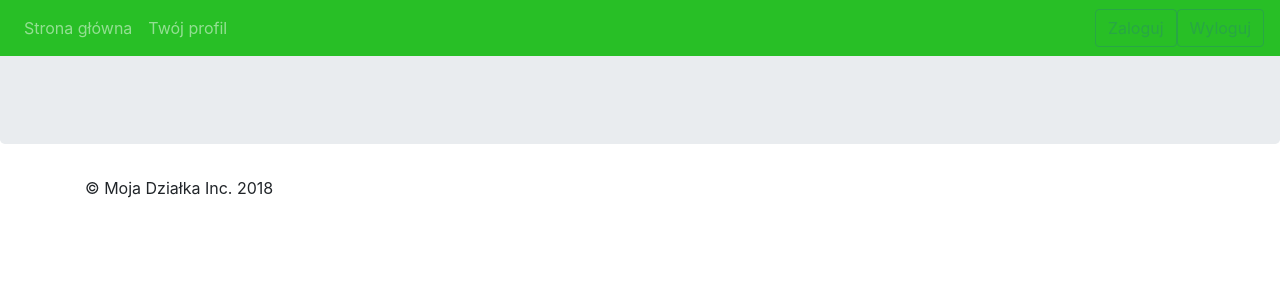
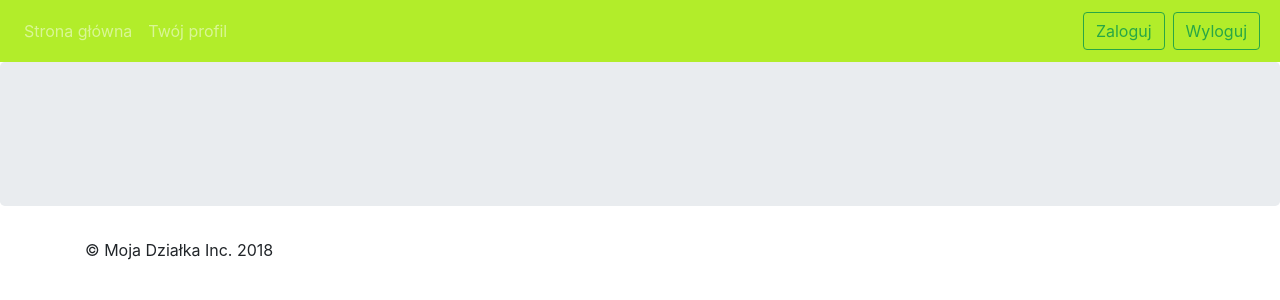
Before and after one commit to golinskis/projektSDA, a Symfony app: template Moja_dzialka/templates/comment/index.html.twig in a window 1280 px wide. Shown: the top 300 px of the page. Run offline with Twig, Linux system fonts and the light colour scheme; the template is opened without the code that fills it, so the values that code supplies are empty; some libraries are stand-ins or nearby versions.

Commit message:
edycja głównego stylu strony

```diff
--- a/Moja_dzialka/templates/bundles/FOSUserBundle/base.html.twig
+++ b/Moja_dzialka/templates/bundles/FOSUserBundle/base.html.twig
@@ -11,7 +11,7 @@
 
     <title>
       {% block title %}
-        Test Application
+        Moja Działka
       {% endblock %}
     </title>
 
@@ -20,23 +20,20 @@
   </head>
 
   <body>
-    <nav class="navbar navbar-expand-md navbar-dark fixed-top" style="background-color: #28bf26;">
-      <button class="navbar-toggler" type="button" data-toggle="collapse" data-target="#navbarNav" aria-controls="navbarNav" aria-expanded="false" aria-label="Toggle navigation">
-        <span class="navbar-toggler-icon"></span>
-      </button>
-      <div class="collapse navbar-collapse" id="navbarNav">
+    <nav class="navbar navbar-expand-lg navbar-dark" style="background-color: #b2ed2a;">
+      <div class="navbar-collapse" id="navbarNav">
         <ul class="navbar-nav mr-auto">
           <li class="nav-item">
-            <a class="nav-link" href="http://127.0.0.1:8000/">Strona główna<span class="sr-only">(current)</span></a>
+            <a class="nav-link" href="http://127.0.0.1:8000/"><bold>Strona główna</bold><span class="sr-only">(current)</span></a>
           </li>
           <li class="nav-item">
             <a class="nav-link" href="http://127.0.0.1:8000/profile">Twój profil</a>
           </li>
         </ul>
-        <a class="btn btn-outline-success" href="http://127.0.0.1:8000/login" role:"button">Zaloguj</a>
-        <a class="btn btn-outline-success" href="http://127.0.0.1:8000/logout" role:"button">Wyloguj</a>
-      </nav>
-    </div>
+        <a class="btn btn-outline-success m-1" href="http://127.0.0.1:8000/login" role:"button" >Zaloguj</a>
+        <a class="btn btn-outline-success m-1" href="http://127.0.0.1:8000/logout" role:"button">Wyloguj</a>
+      </div>
+    </nav>
     <main role="main">
 
       <!-- Main jumbotron for a primary marketing message or call to action -->
```
